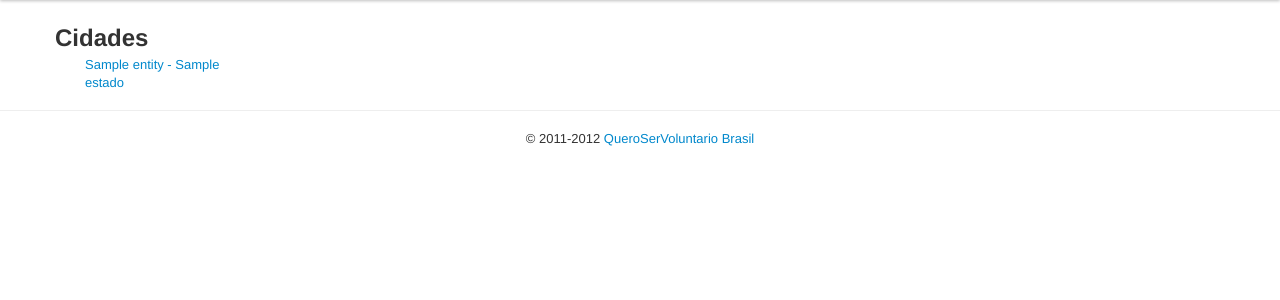
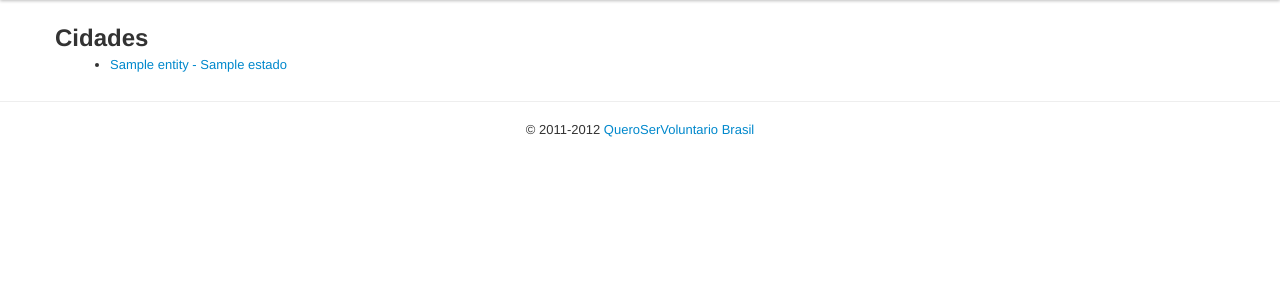
Before and after one commit to EHER/voluntarios, a Symfony app: template src/Eher/QueroSerVoluntario/Bundle/Resources/views/Cidade/index.html.twig in a window 1280 px wide. Shown: the part 40-340 px from the top of the page. Run offline with Twig, Linux system fonts and the light colour scheme; the template is opened without the code that fills it: most values are stand-ins (such as "Sample title", 1, 10 or a date in 2020); some libraries are stand-ins or nearby versions.

Commit message:
Layoutada na listagem de cidades

```diff
--- a/src/Eher/QueroSerVoluntario/Bundle/Resources/views/Cidade/index.html.twig
+++ b/src/Eher/QueroSerVoluntario/Bundle/Resources/views/Cidade/index.html.twig
@@ -2,12 +2,15 @@
 {% block title %}Quero ser Voluntário - Cidades{% endblock %}
 {% block content %}
 <h2>Cidades</h2>
-<div class="span2">
+<div class="span4">
+    <ul>
     {% for entity in entities %}
-        <a href="{{ path('cidade_show', { 'id': entity.nome }) }}">
-            {{ entity.nome }} - {{ entity.estado.nome }}
-        </a>
-        <br />
+        <li>
+            <a href="{{ path('cidade_show', { 'id': entity.nome }) }}">
+                {{ entity.nome }} - {{ entity.estado.nome }}
+            </a>
+        </li>
     {% endfor %}
+    </ul>
 </div>
 {% endblock %}
```
